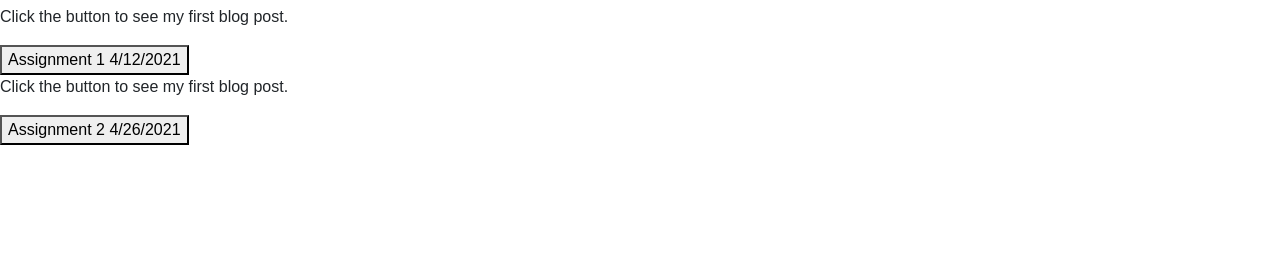
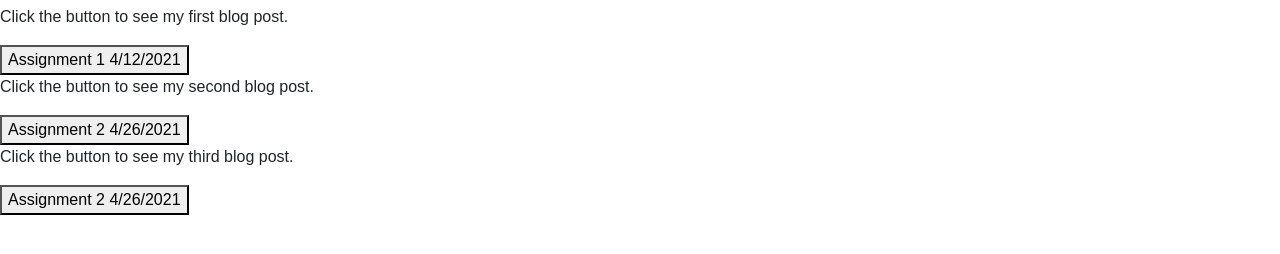
Before and after one commit to GLPetroni/GLPetroni.github.io, a plain HTML site: page Blog.htm in a window 1280 px wide. Shown: the part 92-346 px from the top of the page. Drawn offline with nearby package versions, Linux system fonts and the light colour scheme.

Commit message:
Update Blog.htm

```diff
--- a/Blog.htm
+++ b/Blog.htm
@@ -93,7 +93,8 @@ function myFunction() {
   x.style.color = "black";
 }
 </script>
-<p id="Assignment 1">Click the button to see my first blog post.</p>
+
+<p id="Assignment 2">Click the button to see my second blog post.</p>
 <button onclick="myFunction()">Assignment 2 4/26/2021</button>
 <script>
 function myFunction() {
@@ -102,5 +103,15 @@ function myFunction() {
   x.style.color = "black";
 }
 </script>
+	</script>
+<p id="Assignment 3">Click the button to see my third blog post.</p>
+<button onclick="myFunction()">Assignment 2 4/26/2021</button>
+<script>
+function myFunction() {
+  var x = document.getElementById("Assignment 3");
+  document.getElementById("Assignment 2").innerHTML = "Wow, this javascript was a rollercoaster.  The first half was easy and quick so I made the wrong assumption that the live search would be simple as well, but not really the act of removing and adding the elements to the DOM rather than hidding them made it far more difficult.  I had to see multiple TAs to get the help i needed as I was unavalible to work on this over the last weekend. This was a great assignment and I learned quite a bit.";
+  x.style.color = "black";
+}
+</script>
 </body>
 </html>
```
